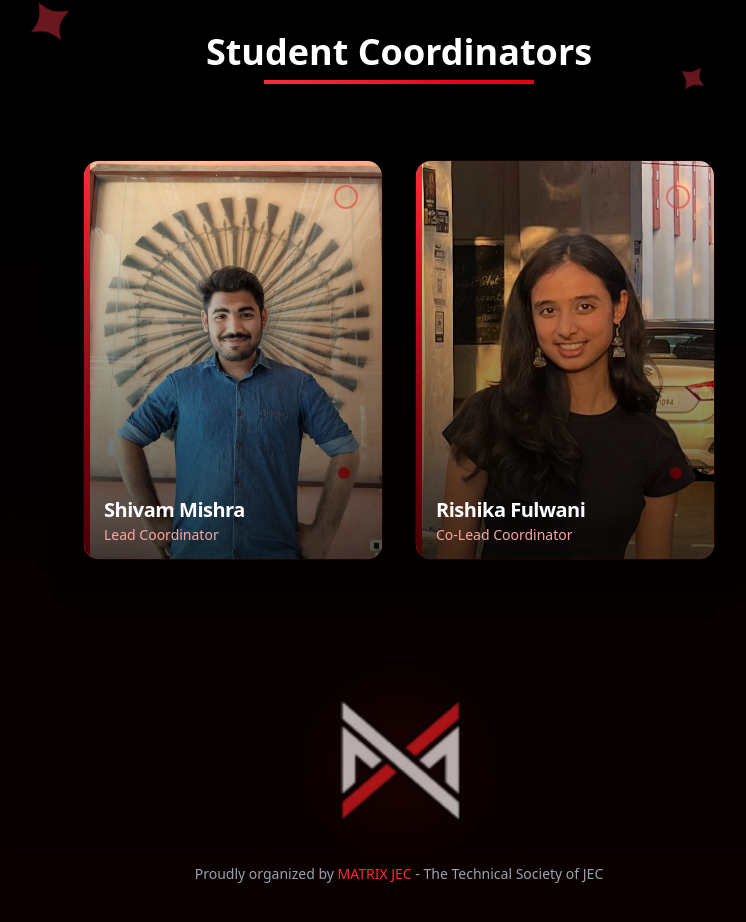
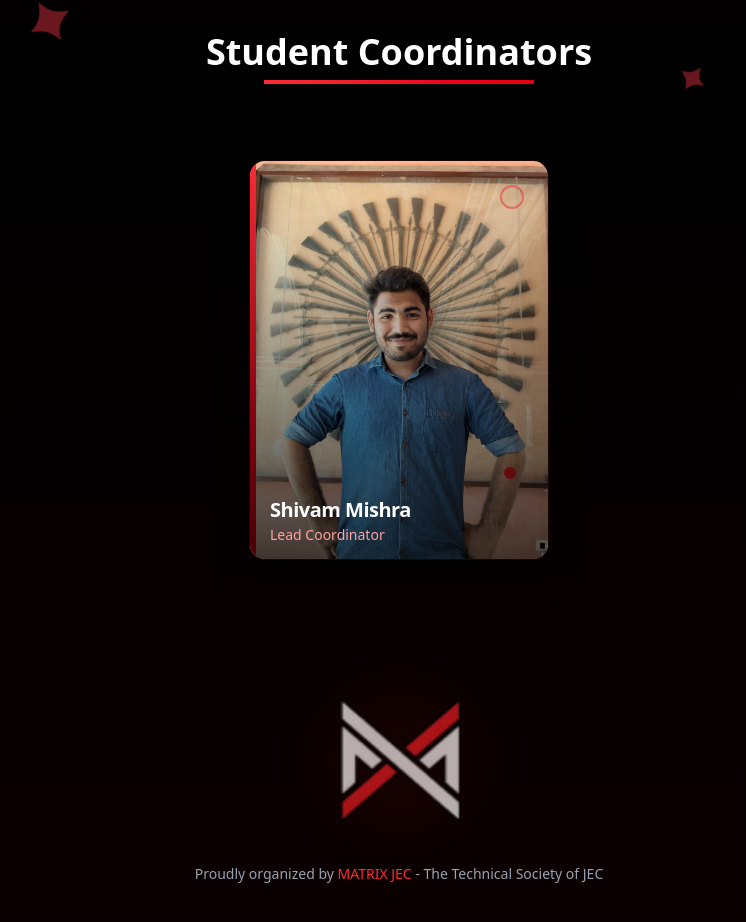
Before and after one commit to shivam-231093/vibe_code_event, a React (Vite) app: page /humans in a window 1280 px wide. Shown: the part 1240-2162 px from the top of the page, without its empty margins (241-987 px from the left). Built offline with nearby package versions, Linux system fonts and the light colour scheme; a web font is replaced by a local one.

Commit message:
Update Humans.jsx

```diff
--- a/src/Pages/Humans.jsx
+++ b/src/Pages/Humans.jsx
@@ -209,12 +209,7 @@ const Humans = () => {
                   position="Lead Coordinator"
                   description="Student at JEC and a member of MATRIX JEC. Specializes in event management, team coordination and technical aspects."
                 />
-                <TeamCard
-                  image={"/rishika.jpg"}
-                  name="Rishika Fulwani"
-                  position="Co-Lead Coordinator"
-                  description="Student at JEC and a member of MATRIX JEC. Handles technical aspects of events and workshops."
-                />
+
               </div>
             </div>
           </motion.div>
```
